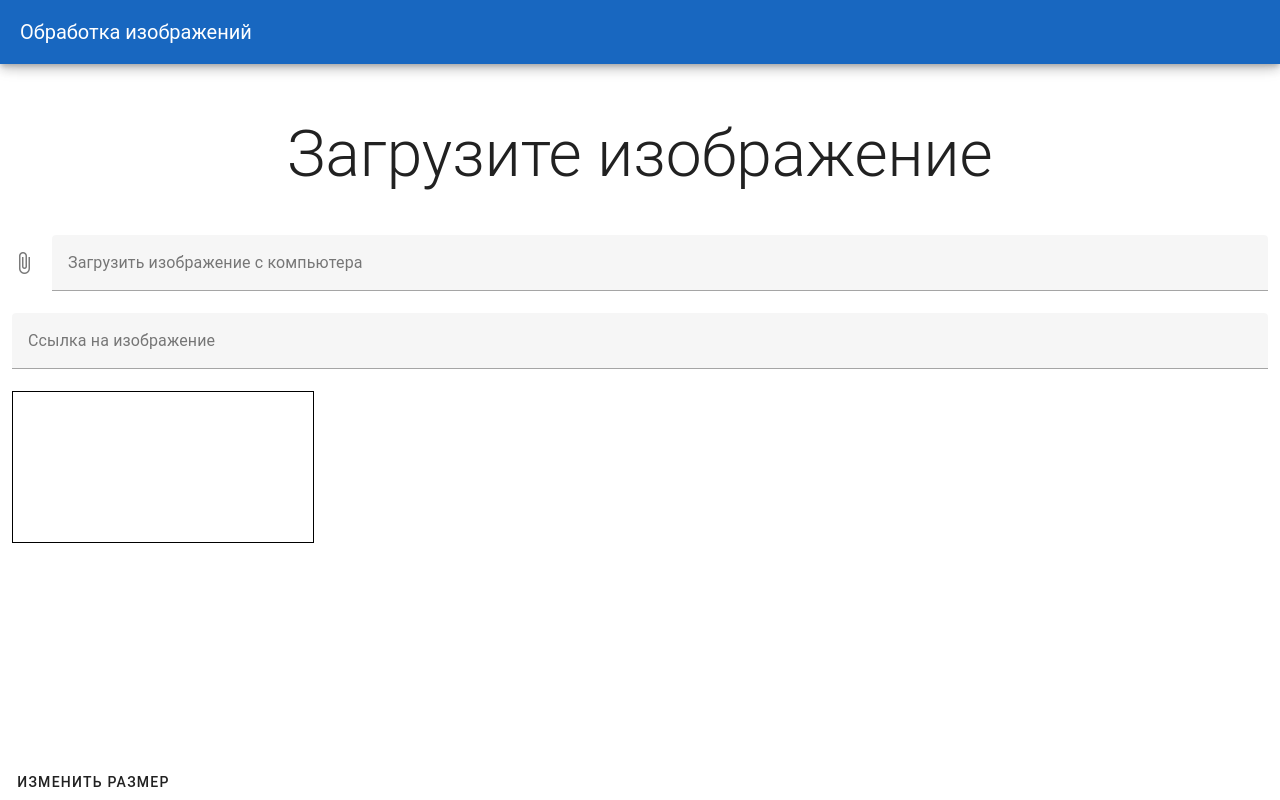
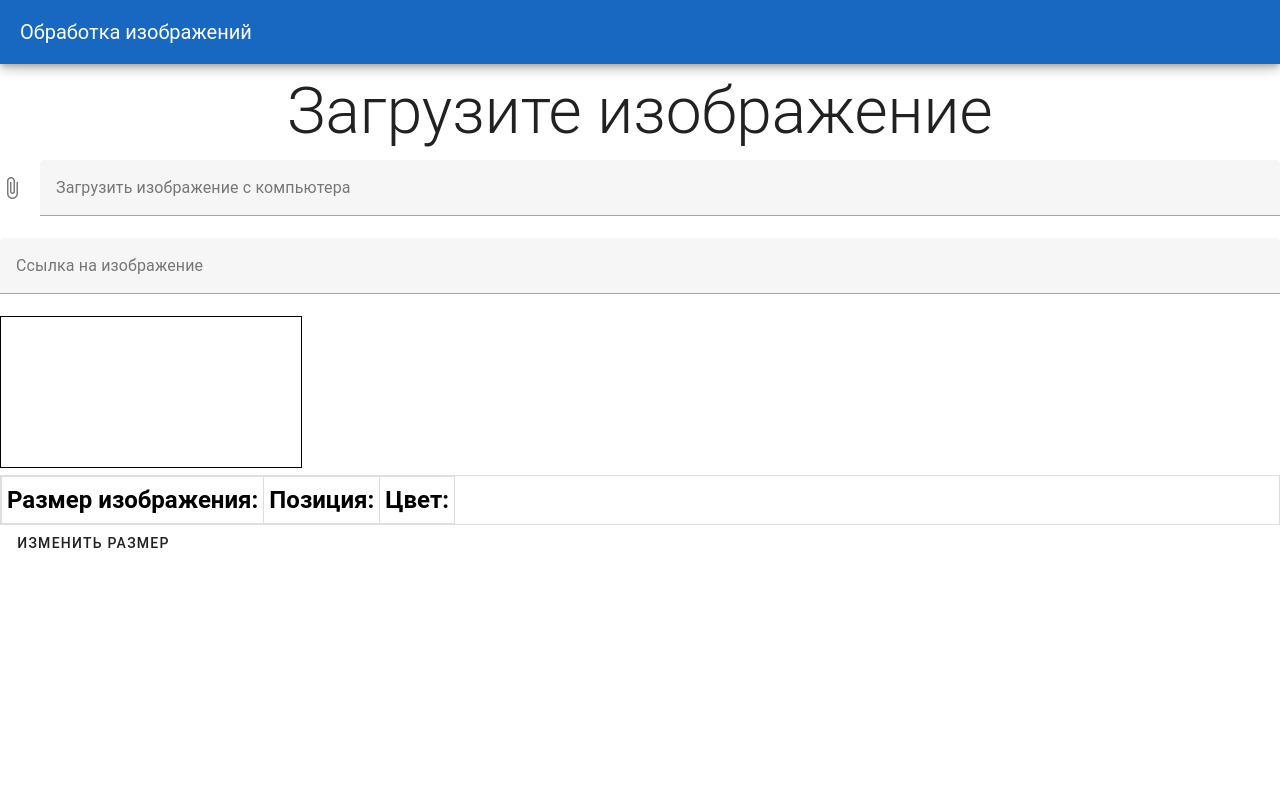
Before and after one commit to ernokanst/image-processing, a Vue app: page / in a window 1280 px wide. Built offline with nearby package versions, Linux system fonts and the light colour scheme.

Commit message:
Масштабирование изображения под canvas

```diff
--- a/index.html
+++ b/index.html
@@ -11,6 +11,7 @@
 <body>
   <div id="app"></div>
   <script type="module" src="/src/main.js"></script>
+  <script src="https://code.jquery.com/jquery-3.7.0.js"></script>
 </body>
 
 </html>
--- a/src/assets/styles.css
+++ b/src/assets/styles.css
@@ -1,19 +1,8 @@
-footer {
-    position: fixed;
-    bottom: 0;
-    width: 100%;
-    background: rgb(var(--v-theme-surface));
-    color: rgba(var(--v-theme-on-surface), var(--v-high-emphasis-opacity));
-    padding: auto;
-}
-body {
-    overflow-x: scroll;
-}
 h1 {
     font-weight: 300;
     font-size: 64px;
     text-align: center;
-    margin: 2.5% auto;
+    margin-top: 64px;
 }
 #container {
     margin: 0 auto;
@@ -23,7 +12,35 @@ h1 {
     float: right;
     width: 200px;
 }
-
-#content {
-    overflow-x: scroll;
+.v-main {
+    --v-layout-top: 0px !important;
 }
+footer {
+    overflow: auto;
+    width: 100%;
+}
+table {
+    border: 1px solid #dededf;
+    height: 100%;
+    width: 100%;
+    table-layout: fixed;
+    border-collapse: collapse;
+    border-spacing: 1px;
+    text-align: center;
+}
+caption {
+    caption-side: top;
+    text-align: left;
+}
+th {
+    border: 1px solid #dededf;
+    background-color: #eceff1;
+    color: #000000;
+    padding: 5px;
+}
+td {
+    border: 1px solid #dededf;
+    background-color: #ffffff;
+    color: #000000;
+    padding: 5px;
+}
--- a/src/components/Header.vue
+++ /dev/null
@@ -1,19 +0,0 @@
-<template>
-  <header>
-    <v-app-bar :elevation="6" color="primary">
-        <v-app-bar-title>
-          Обработка изображений
-        </v-app-bar-title>
-    </v-app-bar>
-  </header>
-</template>
-
-<script>
-  export default {
-    data () {
-      return {
-        user: "Аккаунт"
-      }
-    },
-  }
-</script>
--- a/src/components/HelloWorld.vue
+++ b/src/components/HelloWorld.vue
@@ -1,21 +1,17 @@
 <template>
-    <v-col>
       <div id="upload">
+        <header>
+    <v-app-bar :elevation="6" color="primary">
+        <v-app-bar-title>
+          Обработка изображений
+        </v-app-bar-title>
+    </v-app-bar>
+  </header>
         <h1>Загрузите изображение</h1>
-        <v-file-input accept="image/*" v-model="image" @change="uploadImage" label="Загрузить изображение с компьютера"></v-file-input>
-        <v-text-field v-model="photoLink" @keydown.enter="getImage" label="Ссылка на изображение"></v-text-field>
+        <v-file-input accept="image/*" v-model="image" @change="imageFromFile" label="Загрузить изображение с компьютера"></v-file-input>
+        <v-text-field v-model="photoLink" @keydown.enter="imageFromWeb" label="Ссылка на изображение"></v-text-field>
       </div>
       <canvas @mousemove="getPixelData" id="myCanvas" style="border:1px solid #000000;"></canvas>
-      <v-card style="opacity: 0">
-      <v-card-item>
-        <v-card-title>{{ dimData }}</v-card-title>
-        <v-card-title>{{ posData }}</v-card-title>
-        <v-card-title>{{ colorData }}</v-card-title>
-      </v-card-item>
-      <v-card-actions>
-        <v-btn>Button</v-btn>
-      </v-card-actions>
-    </v-card>
     <v-dialog
       v-model="sizedialog"
       width="auto"
@@ -42,55 +38,72 @@
         </template>
       </v-card>
     </v-dialog>
-  </v-col>
       <footer>
-        <h2>{{ dimData }}</h2>
-        <h2>{{ posData }}</h2>
-        <h2>{{ colorData }}</h2>
+        <table><tr><h2>
+          <td id="dim">Размер изображения: </td>
+          <td>{{ posData }}</td>
+          <td>{{ colorData }}</td>
+        </h2></tr></table>
         <v-btn variant="text" @click="sizedialog = true">Изменить размер</v-btn>
   </footer>
 </template>
 
 <script>
+var img = new Image();
+var imgwidth = 0;
+var imgheight = 0;
   export default {
   data(){
     return {
       sizedialog: false,
       image: null,
-      colorData: "",
-      posData: "",
-      dimData: "",
+      colorData: "Цвет: ",
+      posData: "Позиция: ",
       photoLink: "",
     }
   },
   methods: {
-    getImage() { //Перед использованием включить https://cors-anywhere.herokuapp.com/
+    createImage() {
       var c = document.getElementById("myCanvas");
       var ctx = c.getContext("2d");
-      var img = new Image();
+      c.width = window.innerWidth;
+      c.height = window.innerHeight - $( "footer" ).height();
       img.onload = function(){
-        c.height = img.height;
-        c.width = img.width;
-        ctx.drawImage(img, 0, 0);
-        this.image = null;
+        if ((img.width <= (c.width - 100)) && (img.height <= (c.height - 100))) {
+          ctx.drawImage(img, c.width / 2 - img.width / 2, c.height / 2 - img.height / 2);
+          imgwidth = img.width;
+          imgheight = img.height;
+        } else {
+          var MAX_WIDTH = c.width - 100;
+          var MAX_HEIGHT = c.height - 100;
+          var width = img.width;
+          var height = img.height;
+          if (width > MAX_WIDTH) {
+            height = height * (MAX_WIDTH / width);
+            width = MAX_WIDTH;
+          }
+          if (height > MAX_HEIGHT) {
+            width = width * (MAX_HEIGHT / height);
+            height = MAX_HEIGHT;
+          }
+          imgwidth = width;
+          imgheight = height;
+          ctx.drawImage(img, c.width / 2 - width / 2, c.height / 2 - height / 2, width, height);
+        }
+        document.getElementById("dim").textContent = "Размер изображения: " + [img.width, img.height].toString();
       }
+      document.getElementById("upload").style.display = 'none';
+    },
+    imageFromWeb() { //Перед использованием включить https://cors-anywhere.herokuapp.com/
+      this.createImage();
       img.crossOrigin = "Anonymous";
       img.src = "https://cors-anywhere.herokuapp.com/" + this.photoLink;
-      document.getElementById("upload").style.display = 'none';
     },
-    uploadImage() {
-      var c = document.getElementById("myCanvas");
-      var ctx = c.getContext("2d");
-      var img = new Image();
-      img.onload = function(){
-        c.height = img.height;
-        c.width = img.width;
-        ctx.drawImage(img, 0, 0);
-      }
+    imageFromFile() {
+      this.createImage();
       var imgurl = URL.createObjectURL(this.image[0]);
       img.src = imgurl;
       this.photoLink = imgurl;
-      document.getElementById("upload").style.display = 'none';
     },
     getMousePos(canvas, evt) {
       var rect = canvas.getBoundingClientRect();
@@ -105,8 +118,11 @@
       var pos = this.getMousePos(canvas, evt);
       var pixelData = context.getImageData(pos.x, pos.y, 1, 1);
       this.colorData = "Цвет: " + [pixelData.data[0], pixelData.data[1], pixelData.data[2]].toString();
-      this.posData = "Позиция: " + [Math.floor(pos.x), Math.floor(pos.y)].toString();
-      this.dimData = "Размер изображения: " + [canvas.width, canvas.height].toString();
+      if ((pos.x >= canvas.width / 2 - imgwidth / 2) && (pos.x < canvas.width / 2 + imgwidth / 2) && (pos.y >= canvas.height / 2 - imgheight / 2) && (pos.y < canvas.height / 2 + imgheight / 2)) {
+        this.posData = "Позиция: " + [Math.floor(pos.x) - Math.floor(canvas.width / 2 - imgwidth / 2), Math.floor(pos.y) - Math.floor(canvas.height / 2 - imgheight / 2)].toString();
+      } else {
+        this.posData = "Позиция: ";
+      }
     }
   }
 }
--- a/src/pages/index.vue
+++ b/src/pages/index.vue
@@ -1,5 +1,4 @@
 <template>
-  <Header/>
   <HelloWorld />
 </template>
 
```
